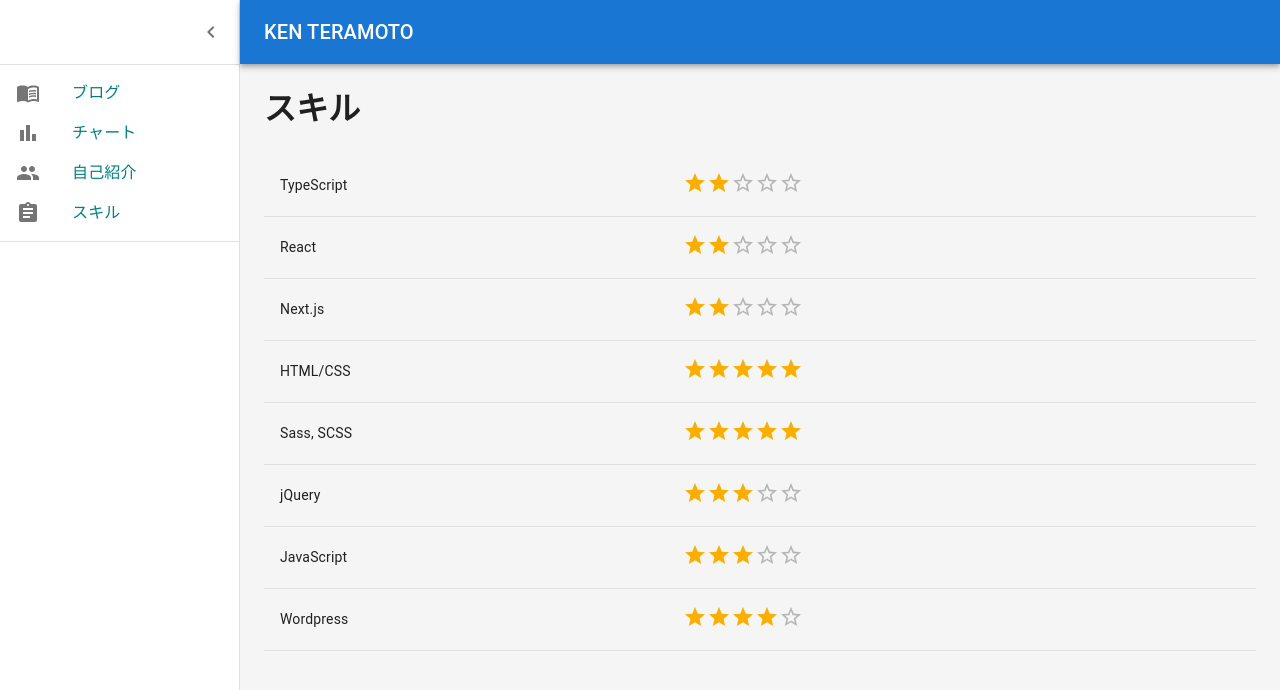
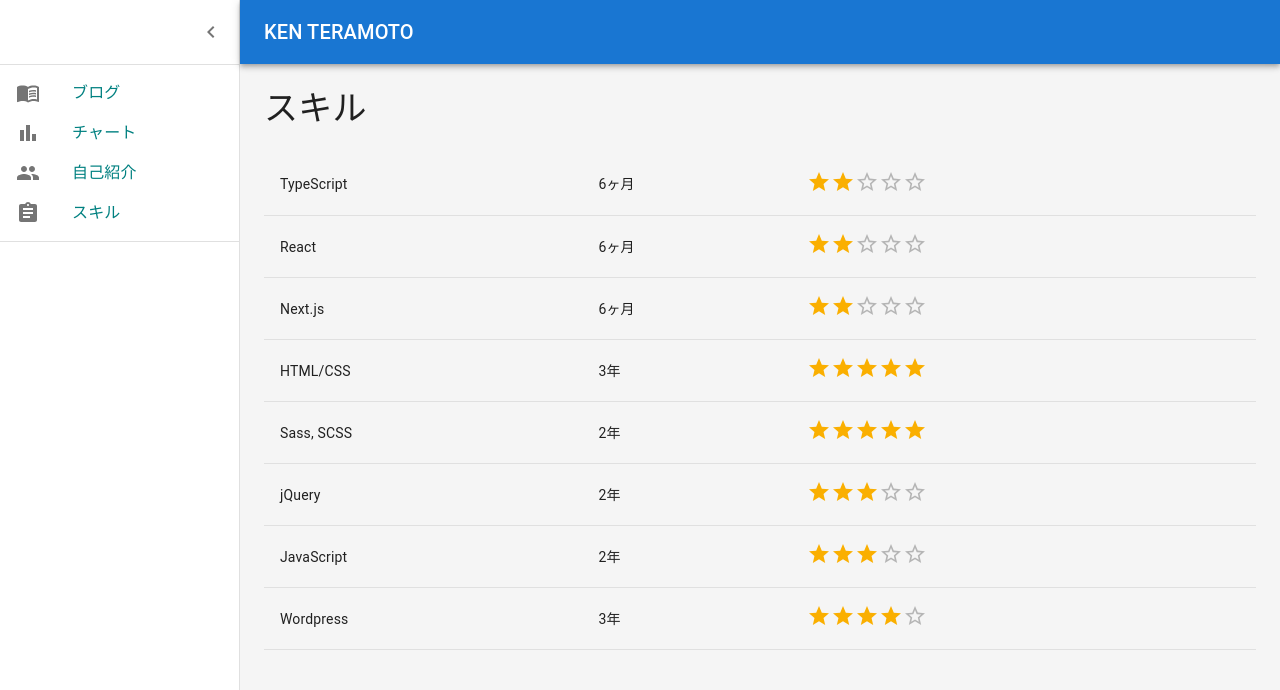
Before and after one commit to kobegoro0930/portfolio-site, a Next.js app: page /skills in a window 1280 px wide. Shown: the top 690 px of the page. Built offline with nearby package versions, Linux system fonts and the light colour scheme.

Commit message:
スキルページ内容変更

```diff
--- a/pages/skills/index.tsx
+++ b/pages/skills/index.tsx
@@ -1,41 +1,51 @@
-import { Container, Rating, Table, TableBody, TableCell, TableRow } from "@mui/material";
+import { Container, Rating, Table, TableBody, TableCell, TableRow, Typography } from "@mui/material";
 
 export default function Skills() {
   return (
     <Container maxWidth="lg">
-      <h1>スキル</h1>
+      <Typography variant='h4' component='h1' py={3}>
+        スキル
+      </Typography>
       <Table>
         <TableBody>
           <TableRow>
             <TableCell>TypeScript</TableCell>
+            <TableCell>6ヶ月</TableCell>
             <TableCell><Rating name="read-only" value={2} readOnly /></TableCell>
           </TableRow>
           <TableRow>
             <TableCell>React</TableCell>
+            <TableCell>6ヶ月</TableCell>
             <TableCell><Rating name="read-only" value={2} readOnly /></TableCell>
           </TableRow>
           <TableRow>
             <TableCell>Next.js</TableCell>
+            <TableCell>6ヶ月</TableCell>
             <TableCell><Rating name="read-only" value={2} readOnly /></TableCell>
           </TableRow>
           <TableRow>
             <TableCell>HTML/CSS</TableCell>
+            <TableCell>3年</TableCell>
             <TableCell><Rating name="read-only" value={5} readOnly /></TableCell>
           </TableRow>
           <TableRow>
             <TableCell>Sass, SCSS</TableCell>
+            <TableCell>2年</TableCell>
             <TableCell><Rating name="read-only" value={5} readOnly /></TableCell>
           </TableRow>
           <TableRow>
             <TableCell>jQuery</TableCell>
+            <TableCell>2年</TableCell>
             <TableCell><Rating name="read-only" value={3} readOnly /></TableCell>
           </TableRow>
           <TableRow>
             <TableCell>JavaScript</TableCell>
+            <TableCell>2年</TableCell>
             <TableCell><Rating name="read-only" value={3} readOnly /></TableCell>
           </TableRow>
           <TableRow>
             <TableCell>Wordpress</TableCell>
+            <TableCell>3年</TableCell>
             <TableCell><Rating name="read-only" value={4} readOnly /></TableCell>
           </TableRow>
         </TableBody>
```
